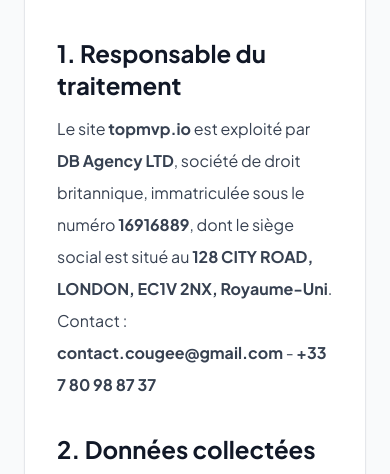
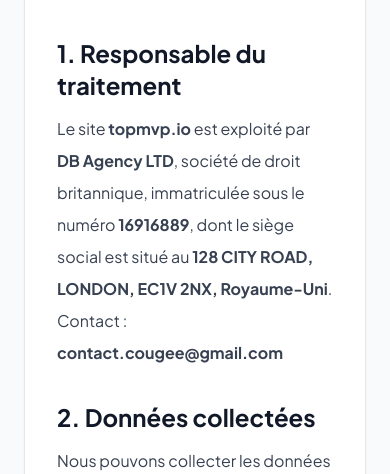
Before and after one commit to Cougeebusiness/TopMVP, a plain HTML site: page politique-confidentialite.html in a window 390 px wide. Shown: the part 318-792 px from the top of the page. Drawn offline with nearby package versions, Linux system fonts and the light colour scheme.

Commit message:
retrait telephone page confid

```diff
--- a/politique-confidentialite.html
+++ b/politique-confidentialite.html
@@ -27,7 +27,7 @@
           <section>
             <h2 class="text-2xl font-bold text-gray-900 mb-3">1. Responsable du traitement</h2>
             <p>Le site <strong>topmvp.io</strong> est exploité par <strong>DB Agency LTD</strong>, société de droit britannique, immatriculée sous le numéro <strong>16916889</strong>, dont le siège social est situé au <strong>128 CITY ROAD, LONDON, EC1V 2NX, Royaume-Uni</strong>.</p>
-            <p>Contact : <strong>contact.cougee@gmail.com</strong> - <strong>+33 7 80 98 87 37</strong></p>
+            <p>Contact : <strong>contact.cougee@gmail.com</strong> </p>
           </section>
 
           <section>
```
